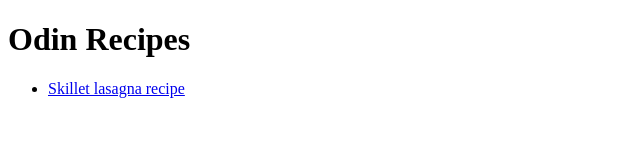
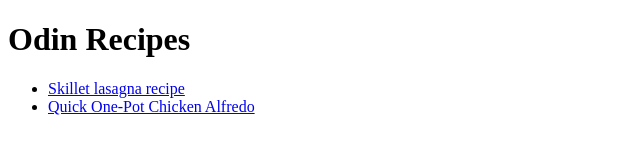
Before and after one commit to emberavenge/odin-recipes, a plain HTML site: page index.html in a window 1280 px wide. Shown: the whole page, without its empty margins (0-640 px from the left). Drawn offline with Linux system fonts and the light colour scheme.

Commit message:
Added Chicken Alfredo pasta to index.html

```diff
--- a/index.html
+++ b/index.html
@@ -10,6 +10,7 @@
     <h1>Odin Recipes</h1>
         <ul>
             <li><a href="recipes/lasagna.html">Skillet lasagna recipe</a></li>
+            <li><a href="recipes/chicken-alfredo.html">Quick One-Pot Chicken Alfredo</a></li>
         </ul>
 
 </body>
```
